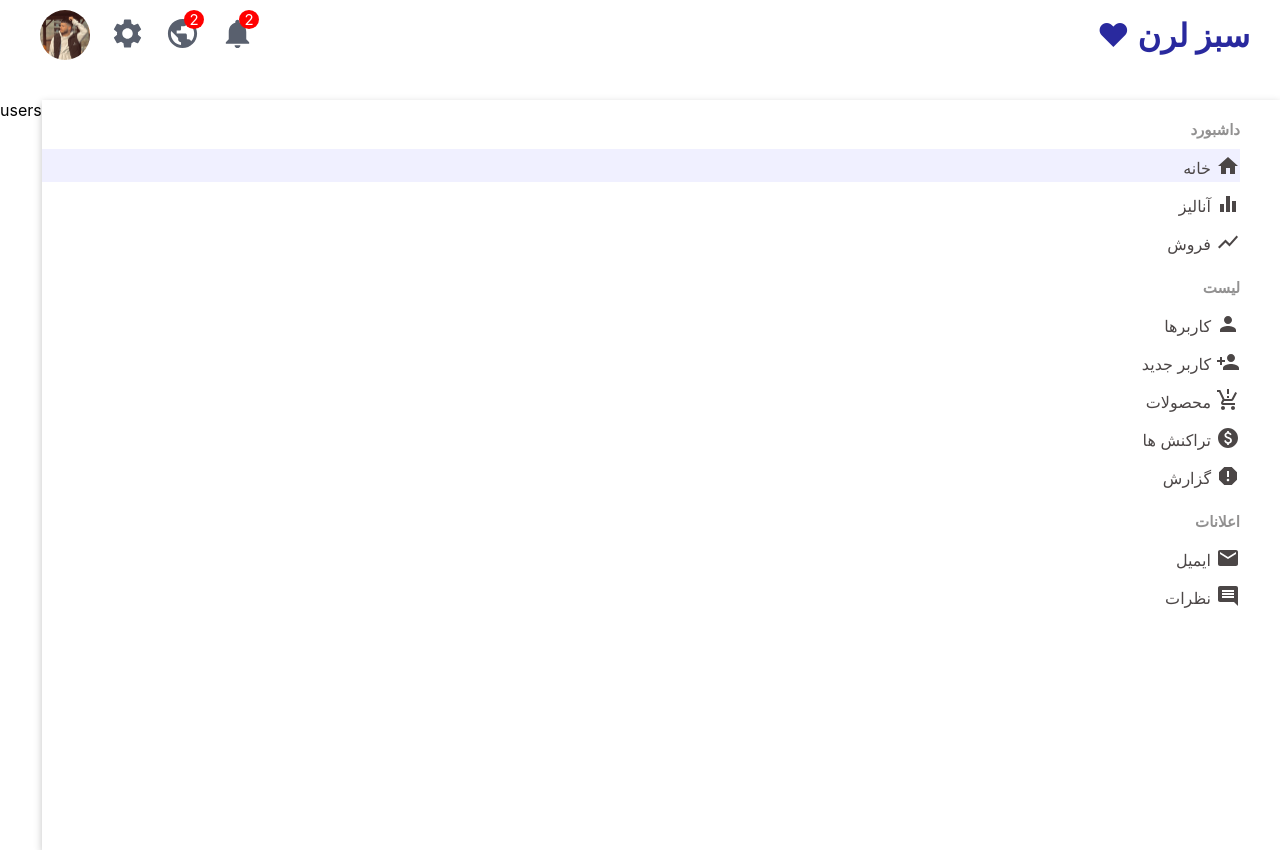
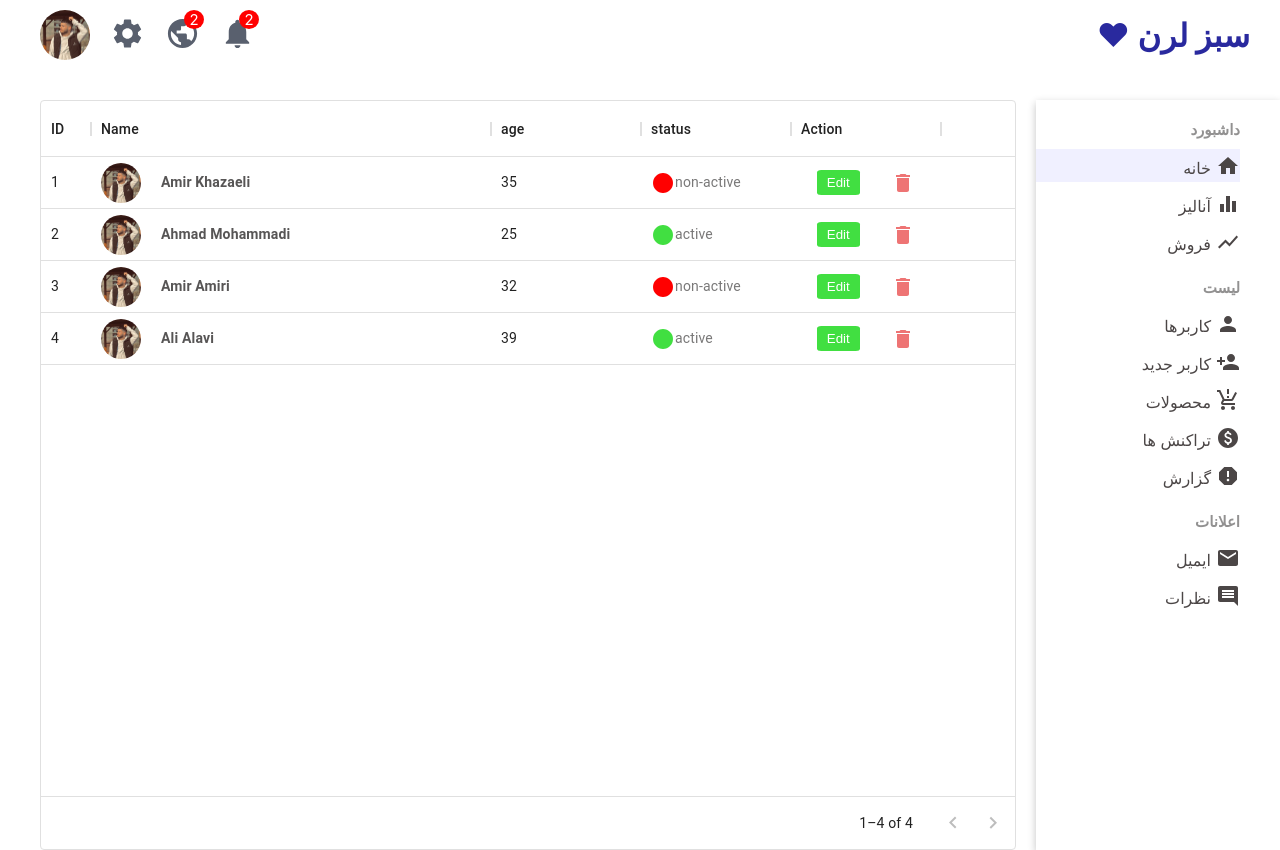
Before and after one commit to amirkhazaeli/panel-admin, a React (Create React App) app: page /users in a window 1280 px wide. Built offline with nearby package versions, Linux system fonts and the light colour scheme.

Commit message:
userlist added and button scrolltop

```diff
--- a/package.json
+++ b/package.json
@@ -7,11 +7,13 @@
     "@emotion/styled": "^11.10.6",
     "@mui/icons-material": "^5.11.9",
     "@mui/material": "^5.11.9",
+    "@mui/x-data-grid": "^5.17.24",
     "@testing-library/jest-dom": "^5.16.5",
     "@testing-library/react": "^13.4.0",
     "@testing-library/user-event": "^13.5.0",
     "react": "^18.2.0",
     "react-dom": "^18.2.0",
+    "react-reveal": "^1.2.2",
     "react-router-dom": "^6.8.1",
     "react-scripts": "5.0.1",
     "recharts": "^2.4.3",
--- a/src/App.css
+++ b/src/App.css
@@ -2,3 +2,30 @@
   display: flex;
   margin-top: 40px;
 }
+.button{
+  display: inline-block;
+  position: fixed;
+  bottom: 30px;
+  right: 30px;
+  width: 50px;
+  height: 50px;
+  text-align: center;
+  border-radius: 50%;
+  border: none;
+  background-color: rgb(221, 218, 218);
+  z-index: 1000;
+  opacity: 1;
+  animation: opacity 3s;
+  animation-play-state: running;
+}
+.button i{
+  font-size: 32px;
+}
+@keyframes opacity {
+  from{
+    opacity: 0;
+  }
+  to{
+    opacity: 1;
+  }
+}
--- a/src/App.js
+++ b/src/App.js
@@ -2,11 +2,27 @@ import { useRoutes } from 'react-router-dom';
 import './App.css';
 import SideBar from './component/sideBar/SideBar';
 import TopHeader from './component/topHeader/TopHeader';
+import KeyboardArrowUpIcon from '@mui/icons-material/KeyboardArrowUp';
 import Routes from './routes';
+import { useState } from 'react';
 
 
 function App() {
   let router = useRoutes(Routes)
+
+  const [showScroll,setShowScroll] = useState(false)
+  const checkScroll = () => {
+    if ( window.pageYOffset > 100){
+      setShowScroll(true)
+    } else if ( window.pageYOffset < 100){
+      setShowScroll(false)
+    }
+  }
+  const scrollTop = () => {
+    window.scrollTo({top: 0 , behavior: 'smooth'})
+  }
+
+  window.addEventListener('scroll', checkScroll)
   return (
     <>
       <TopHeader />
@@ -15,6 +31,14 @@ function App() {
         {router}
       </div>
 
+
+     {
+      showScroll ? (
+        <button onClick={scrollTop} className='button'>
+        <i><KeyboardArrowUpIcon /></i>
+      </button>
+      ): null
+     }
     </>
   );
 }
--- a/src/component/widgetlg/WidgetLg.css
+++ b/src/component/widgetlg/WidgetLg.css
@@ -42,6 +42,7 @@
     width: 90px;
     height: 40px;
     border-radius: 10%;
+    color: white;
 }
 
 .widgetLgButtonDeclined {
@@ -51,6 +52,7 @@
     width: 90px;
     height: 40px;
     border-radius: 10%;
+    color: white;
 }
 
 .widgetLgButtonpending {
@@ -60,4 +62,5 @@
     width: 90px;
     height: 40px;
     border-radius: 10%;
+    color: white;
 }
--- a/src/component/widgetlg/WidgetLg.jsx
+++ b/src/component/widgetlg/WidgetLg.jsx
@@ -1,7 +1,8 @@
 import './WidgetLg.css'
 import { TransActions } from '../../data';
+import Fade from 'react-reveal/Fade';
 function WidgetLg() {
-
+    let num= 0;
     const Button = ({ type }) => {
         return <button className={'widgetLgButton' + type}>{type}</button>
     }
@@ -17,7 +18,10 @@ function WidgetLg() {
                         <th className="widgetLgth">Status</th>
                     </tr>
                     {
-                        TransActions.map((transAction) => (
+                        TransActions.map((transAction) => {
+                          num= num + 1;
+                          return  (
+                                <Fade bottom delay={num * 500}>
                                     <tr className="widgetLgtr" key={transAction.id}>
                                         <td className="widgetuser widgetLgtd">
                                             <img src='images/top-image.jpg' alt="" />
@@ -33,7 +37,12 @@ function WidgetLg() {
                                             <Button type={transAction.status}></Button>
                                         </td>
                                     </tr>
-                        ))
+                                </Fade>
+                            )
+                        }
+                      )
+
+
                     }
                 </table>
             </div>
--- a/src/component/widgetsm/WidgetSm.jsx
+++ b/src/component/widgetsm/WidgetSm.jsx
@@ -1,15 +1,19 @@
 import VisibilityIcon from '@mui/icons-material/Visibility';
 import { NewJoinMember } from '../../data';
 import './WidgetSm.css'
+import Slide from 'react-reveal/Slide';
 function WidgetSm() {
     return (
         <div className='widgetSm'>
             <div className='widgetWrapper'>
+
                     <h3>New Join Member</h3>
+
+
                 <ul>
                     {
-                    NewJoinMember.map((NewJoin)=> (
-
+                        NewJoinMember.map((NewJoin) => (
+                            <Slide bottom>
                                 <li className='widgetItem'>
                                     <img src={NewJoin.image} alt="" />
                                     <div className='userInfo'>
@@ -18,6 +22,10 @@ function WidgetSm() {
                                     </div>
                                     <VisibilityIcon className='widgeticon' />
                                 </li>
+                            </Slide>
+
+
+
                         ))
                     }
 
--- a/src/data.js
+++ b/src/data.js
@@ -83,29 +83,61 @@ let TransActions = [
         'name': "Amir Khazaeli",
         'date': 2023,
         'amount': 14.000,
-        'status' : 'Approved'
+        'status': 'Approved'
     },
     {
-        'id': 1,
+        'id': 2,
         'name': "Ali Karimi",
         'date': 2023,
         'amount': 13.000,
-        'status' : 'pending'
+        'status': 'pending'
     },
     {
-        'id': 1,
+        'id': 3,
         'name': "Abbas Alavi",
         'date': 2019,
         'amount': 22.000,
-        'status' : 'Declined'
+        'status': 'Declined'
     },
     {
-        'id': 1,
+        'id': 4,
         'name': "akram sabazade",
         'date': 2022,
         'amount': 16.000,
-        'status' : 'pending'
+        'status': 'pending'
     }
 ]
 
-export { xAxisData, NewJoinMember,TransActions };
+let Rows = [
+    {
+        id: 1,
+        name: 'Amir Khazaeli',
+        image: 'images/top-image.jpg',
+        age: 35,
+        status: 'non-active',
+    },
+    {
+        id: 2,
+        name: 'Ahmad Mohammadi',
+        image: 'images/top-image.jpg',
+        age: 25,
+        status: 'active',
+    },
+    {
+        id: 3,
+        name: 'Amir Amiri',
+        image: 'images/top-image.jpg',
+        age: 32,
+        status: 'non-active',
+    },
+    {
+        id: 4,
+        name: 'Ali Alavi',
+        image: 'images/top-image.jpg',
+        age: 39,
+        status: 'active',
+    },
+
+]
+
+export { xAxisData, NewJoinMember, TransActions , Rows };
--- a/src/pages/users/Users.css
+++ b/src/pages/users/Users.css
@@ -0,0 +1,53 @@
+.users{
+    flex: 4;
+    margin-right: 20px;
+    margin-left: 40px;
+    direction: ltr;
+}
+.userName{
+    display: flex;
+    align-items: center;
+    width: 100%;
+   color: rgb(87, 85, 85);
+}
+.userName span{
+  padding-left: 20px;
+}
+.userImage{
+    width: 40px;
+    height: 40px;
+    border-radius: 50%;
+    object-fit: cover;
+}
+.status{
+    width: 100%;
+    display: flex;
+    align-items: center;
+    justify-content: space-around;
+}
+.status span{
+    flex: 1;
+    color: rgb(121, 120, 120);
+}
+.statusIconactive{
+    color: rgb(65, 223, 65);
+}
+.statusIconnon-active{
+    color: red;
+}
+.action{
+    width: 100%;
+    display: flex;
+    align-items: center;
+    justify-content: space-around;
+}
+.actionButton{
+    padding: 5px 10px;
+    border: none;
+    background-color: rgb(65, 223, 65);
+    color: white;
+    border-radius: 10%;
+}
+.actionIcon{
+    color: rgb(238, 116, 116);
+}
--- a/src/pages/users/Users.js
+++ b/src/pages/users/Users.js
@@ -1,8 +1,87 @@
+import './Users.css';
+import { DataGrid } from '@mui/x-data-grid';
+import { Rows } from '../../data';
+import { useState } from 'react';
+import CircleIcon from '@mui/icons-material/Circle';
+import DeleteIcon from '@mui/icons-material/Delete';
+import { Link } from 'react-router-dom';
 function Users() {
+    const [userData, setUserData] = useState(Rows)
+    const deletHandler = (userId) => {
+        setUserData(userData.filter((item) => item.id != userId))
+    }
+    const StatusIcon = ({ type }) => {
+        return <CircleIcon className={'statusIcon' + type} />
+    }
+    const columns = [
+        {
+            field: "id",
+            headerName: "ID",
+            width: 50,
+        },
+        {
+            field: "Name",
+            headerName: "Name",
+            width: 400,
+            renderCell: (params) => {
+                return (
+                    <div className='userName'>
+                        <img src={params.row.image} className="userImage" />
+                        <span>{params.row.name}</span>
+                    </div>
+
+                )
+            }
+        },
+        {
+            field: "age",
+            headerName: "age",
+            width: 150,
+        },
+        {
+            field: "status",
+            headerName: "status",
+            width: 150,
+            renderCell: (params) => {
+                return (
+                    <div className='status'>
+                        <StatusIcon type={params.row.status} />
+                        <span>{params.row.status}</span>
+
+                    </div>
+                )
+            }
+        },
+        {
+            field: "action",
+            headerName: "Action",
+            width: 150,
+            renderCell: (params) => {
+                return (
+                    <div className='action'>
+                        <Link to={`/users/${params.row.id}`}>
+                            <button className='actionButton'>Edit</button>
+                        </Link>
+
+                        <DeleteIcon className='actionIcon'
+                            onClick={() => deletHandler(params.row.id)} />
+                    </div>
+                )
+            }
+        },
+    ]
     return (
-        <>
-        users
-        </>
+        <div className="users">
+
+            <DataGrid
+                rows={userData}
+                columns={columns}
+                pageSize={5}
+                disableSelectionOnClick
+            />
+
+
+        </div>
     );
 }
 
```
Also changed, not shown: 1 other file (tests, documents, lock files or other folders). Lines whose indentation alone changed are shown as unchanged.
